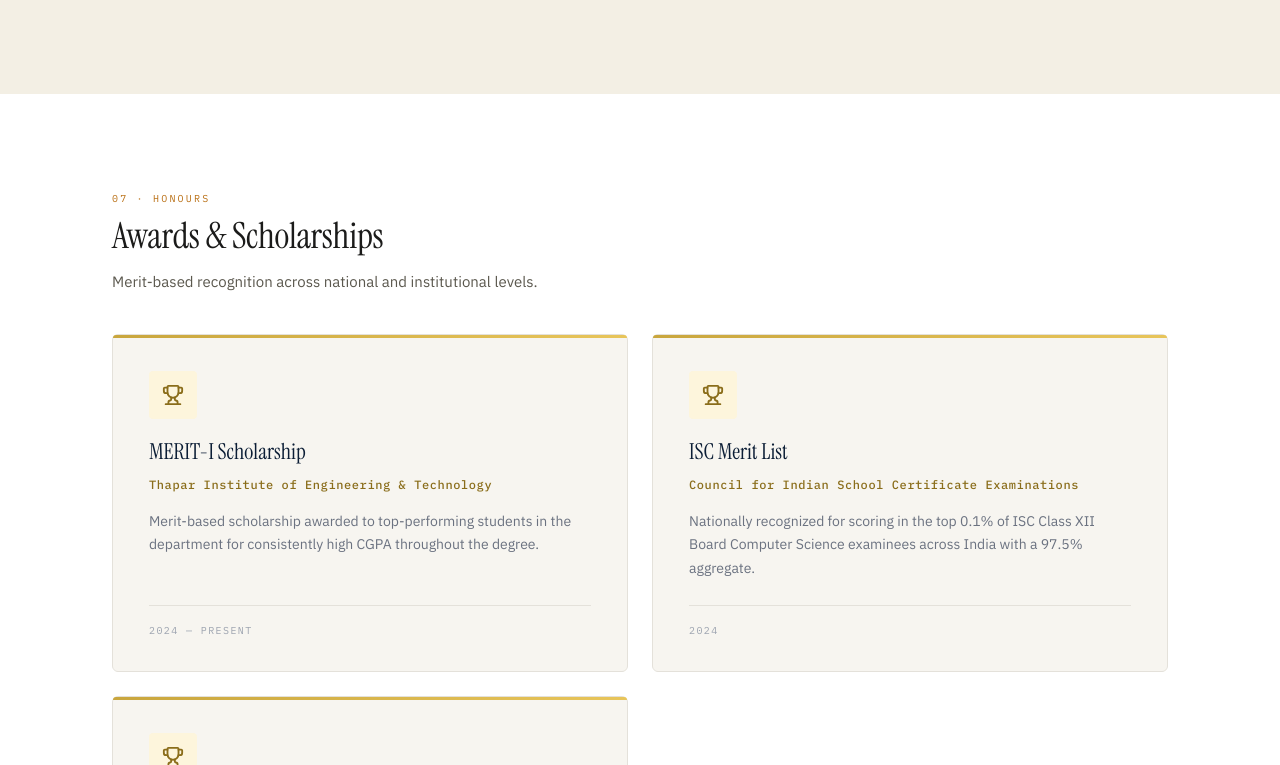
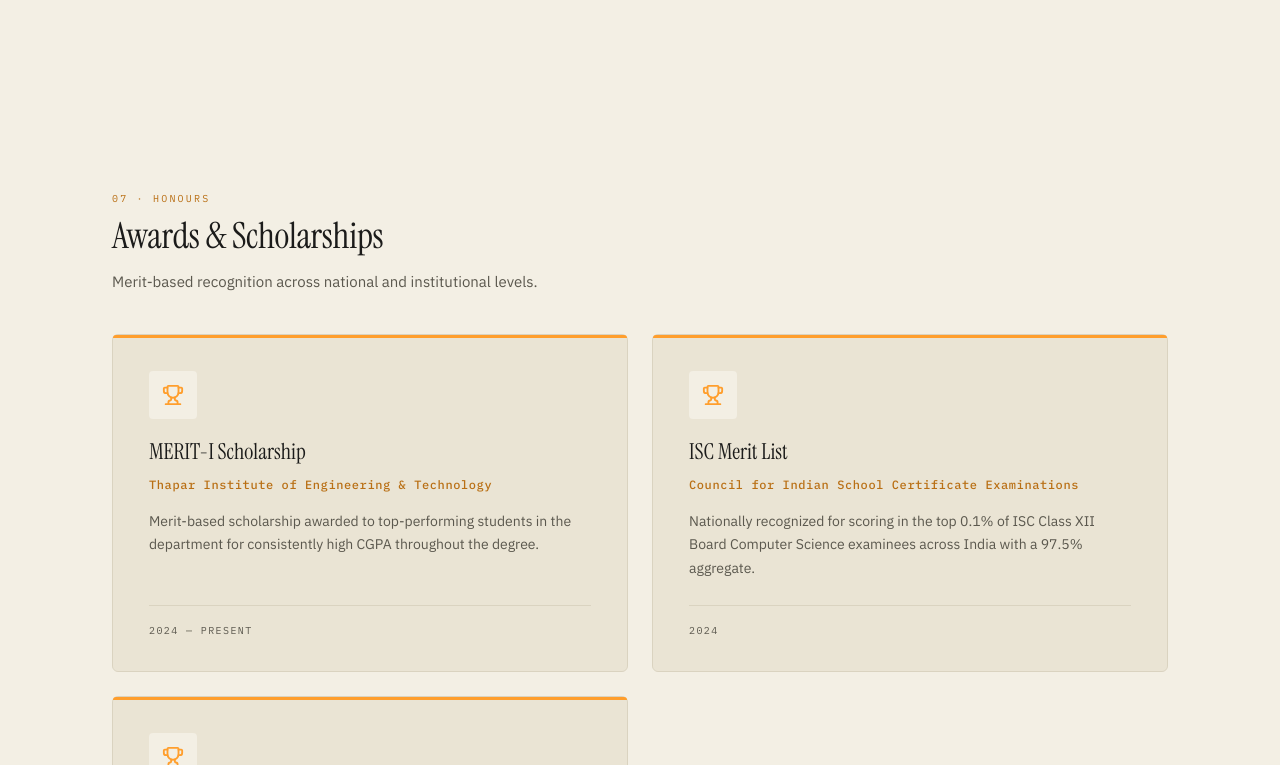
Before and after one commit to yvishi/Portfolio, a React (Vite) app: page / in a window 1280 px wide. Shown: the part 5715-6480 px from the top of the page. Built offline with nearby package versions, Linux system fonts and the light colour scheme.

Commit message:
style: restyle Awards to Instrument Panel

```diff
--- a/src/components/Awards.css
+++ b/src/components/Awards.css
@@ -1,6 +1,6 @@
 /* Awards Section */
 .awards-section {
-  background: white;
+  background: var(--panel);
 }
 
 .awards-grid {
@@ -12,8 +12,8 @@
 }
 
 .award-card {
-  background: var(--off-white);
-  border: 1px solid var(--border);
+  background: var(--panel-2);
+  border: 1px solid var(--rule);
   border-radius: var(--radius-md);
   padding: 36px 36px 32px;
   position: relative;
@@ -29,18 +29,18 @@
   right: 0;
   height: 3px;
   border-radius: var(--radius-md) var(--radius-md) 0 0;
-  background: linear-gradient(90deg, var(--gold), #e8c55a);
+  background: var(--signal);
 }
 .award-card:hover {
-  box-shadow: var(--shadow-md);
+  box-shadow: 0 2px 0 var(--signal);
   transform: translateY(-4px);
-  border-color: rgba(201,166,61,0.25);
+  border-color: var(--signal);
 }
 
 .award-icon {
   width: 48px;
   height: 48px;
-  background: var(--gold-lt);
+  background: var(--panel);
   border-radius: var(--radius);
   display: flex;
   align-items: center;
@@ -48,20 +48,20 @@
   margin-bottom: 20px;
   flex-shrink: 0;
 }
-.award-icon svg { color: var(--gold-dark); width: 22px; height: 22px; }
+.award-icon svg { color: var(--signal); width: 22px; height: 22px; }
 
 .award-title {
   font-family: var(--font-display);
   font-size: 22px;
   font-weight: 400;
-  color: var(--navy);
+  color: var(--ink);
   margin-bottom: 10px;
   line-height: 1.2;
 }
 
 .award-org {
   font-size: 12px;
-  color: var(--gold-dark);
+  color: var(--signal-dim);
   font-weight: 500;
   margin-bottom: 16px;
   font-family: var(--font-mono);
@@ -71,7 +71,7 @@
 
 .award-desc {
   font-size: 14px;
-  color: var(--muted);
+  color: var(--ink-soft);
   line-height: 1.7;
   flex: 1;
 }
@@ -80,10 +80,10 @@
   font-family: var(--font-mono);
   font-size: 10px;
   letter-spacing: 0.14em;
-  color: var(--muted-lt);
+  color: var(--ink-soft);
   margin-top: 24px;
   padding-top: 16px;
-  border-top: 1px solid var(--border);
+  border-top: 1px solid var(--rule);
   text-transform: uppercase;
 }
 
```
